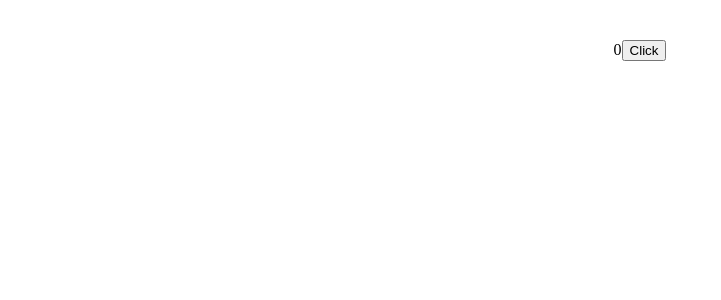
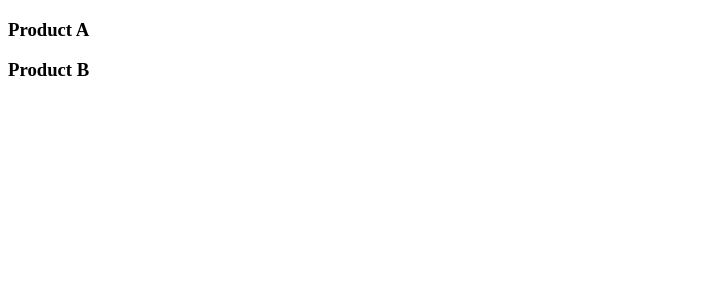
Before and after one commit to sontv8/web502-we17306, a React (Vite) app in the folder we17306-react/: page /products in a window 1280 px wide. Shown: the top 300 px of the page, without its empty margins (0-721 px from the left). Built offline with nearby package versions, Linux system fonts and the light colour scheme; data requests are answered from the project's data file.

Commit message:
Buổi 5: React - router

```diff
--- a/we17306-react/package.json
+++ b/we17306-react/package.json
@@ -10,7 +10,8 @@
   },
   "dependencies": {
     "react": "^18.2.0",
-    "react-dom": "^18.2.0"
+    "react-dom": "^18.2.0",
+    "react-router-dom": "^6.9.0"
   },
   "devDependencies": {
     "@types/react": "^18.0.27",
--- a/we17306-react/src/App.jsx
+++ b/we17306-react/src/App.jsx
@@ -1,16 +1,23 @@
-import { useEffect, useState } from 'react'
-import reactLogo from './assets/react.svg'
-import './App.css'
+// import './App.css'
+import { BrowserRouter, Route, Routes } from 'react-router-dom'
+import HomePage from './pages/HomePage'
+import ProductsPage from './pages/Products'
+import React, { useEffect, useState } from 'react'
+
 
 function App() {
-  const [count, setCount] = useState(0)
-  function increment() {
-    setCount(count + 1)
-  }
+  const [products, setProduct] = useState([])
+  useEffect(() => {
+    fetch('http://localhost:3000/products')
+      .then((response) => response.json())
+      .then(data => setProduct(data))
+  }, [])
   return (
     <div className="App">
-      {count}
-      <button onClick={increment}>Click</button>
+      <Routes>
+        <Route path='/' element={<HomePage />} />
+        <Route path='/products' element={<ProductsPage products={products} />} />
+      </Routes>
     </div>
   )
 }
--- a/we17306-react/src/main.jsx
+++ b/we17306-react/src/main.jsx
@@ -1,17 +1,12 @@
 import React from 'react'
 import ReactDOM from 'react-dom/client'
+import { BrowserRouter } from 'react-router-dom'
 import App from './App'
 // import './index.css'
 
-const a = 10;
-const b = 20;
-function sum(a, b) {
-  return a + b;
-}
-function Sum({ a, b }) {
-  return +a + +b
-}
 ReactDOM.createRoot(document.getElementById('root')).render(
-  <App />
+  <BrowserRouter>
+    <App />
+  </BrowserRouter>
 
 )
--- /dev/null
+++ b/we17306-react/src/pages/HomePage.jsx
@@ -0,0 +1,9 @@
+import React from 'react'
+
+const HomePage = () => {
+    return (
+        <div>HomePage</div>
+    )
+}
+
+export default HomePage
--- /dev/null
+++ b/we17306-react/src/pages/Products.jsx
@@ -0,0 +1,14 @@
+
+const ProductsPage = (props) => {
+    return (
+        <div>
+            {
+                props.products.map((item) => {
+                    return <h3 key={item.id}>{item.name}</h3>
+                })
+            }
+        </div>
+    )
+}
+
+export default ProductsPage
```
Also changed, not shown: 2 other files (tests, documents, lock files or other folders).
